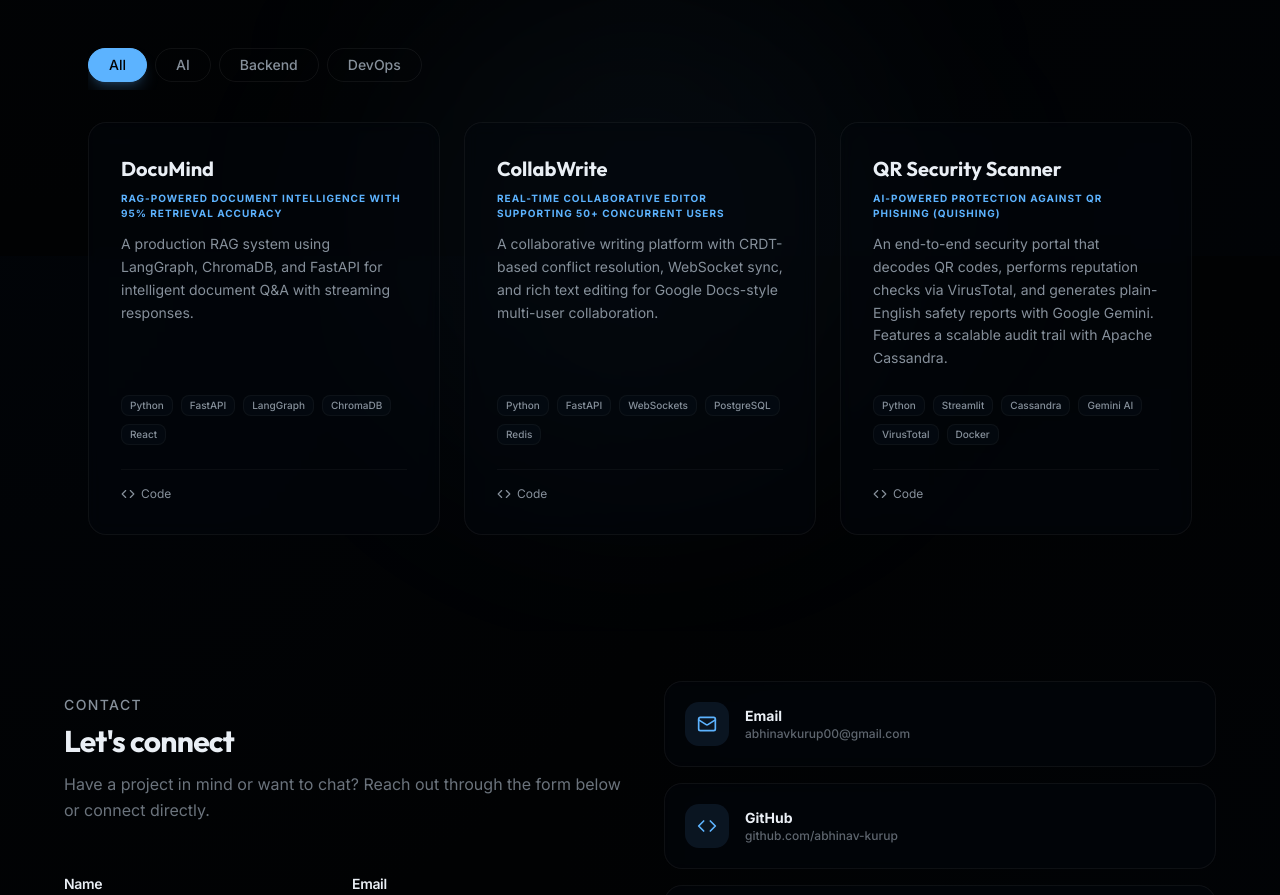
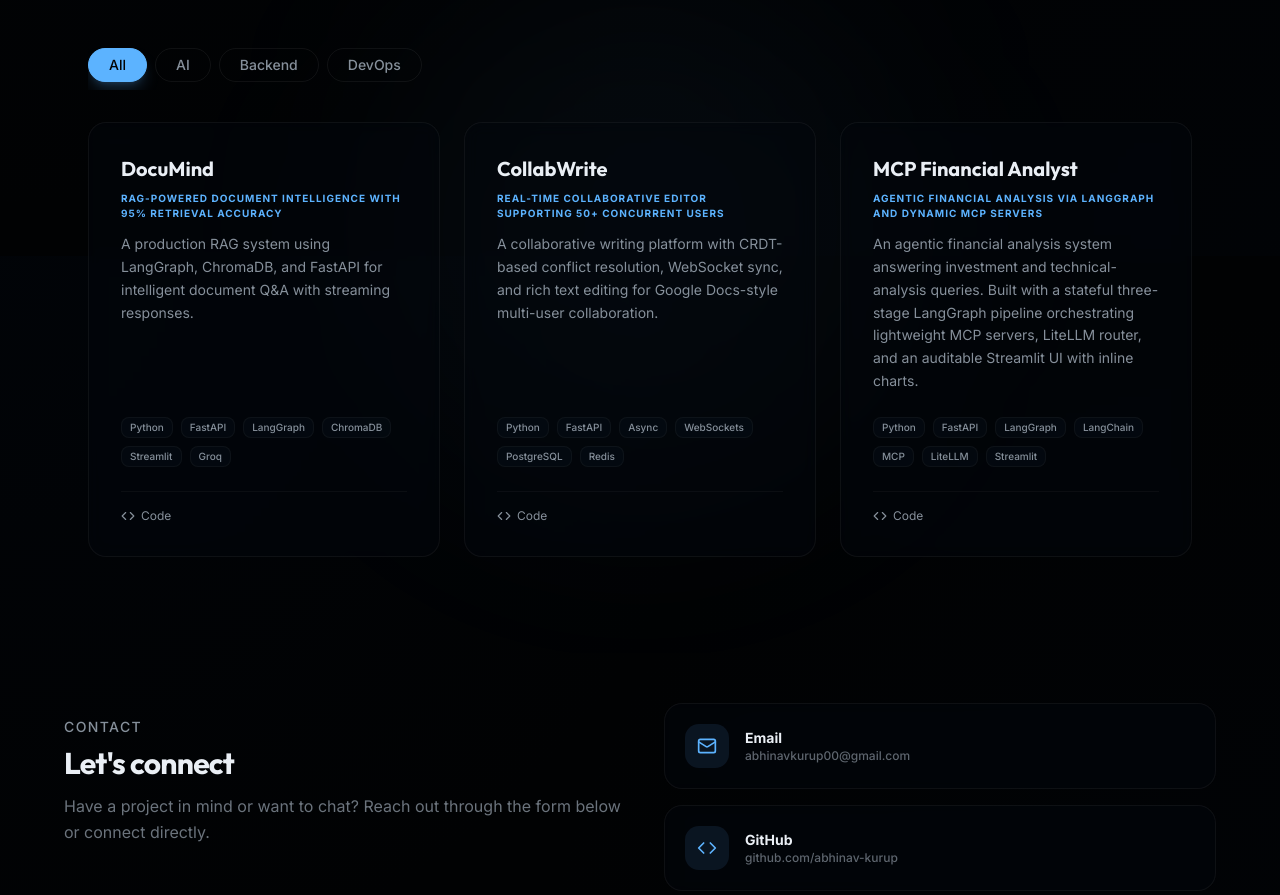
Before and after one commit to abhinav-kurup/Portfolio-frontend, a Next.js app: page / in a window 1280 px wide. Shown: the part 3744-4639 px from the top of the page. Built offline with nearby package versions, Linux system fonts and the light colour scheme; no server answers.

Commit message:
added new project

```diff
--- a/src/data/projects.ts
+++ b/src/data/projects.ts
@@ -7,7 +7,7 @@ export const projects: Project[] = [
     impact: "RAG-powered document intelligence with 95% retrieval accuracy",
     description:
       "A production RAG system using LangGraph, ChromaDB, and FastAPI for intelligent document Q&A with streaming responses.",
-    stack: ["Python", "FastAPI", "LangGraph", "ChromaDB", "React"],
+    stack: ["Python", "FastAPI", "LangGraph", "ChromaDB", "Streamlit", "Groq"],
     category: "AI",
     links: {
       github: "https://github.com/abhinav-kurup/Documind",
@@ -20,11 +20,23 @@ export const projects: Project[] = [
     impact: "Real-time collaborative editor supporting 50+ concurrent users",
     description:
       "A collaborative writing platform with CRDT-based conflict resolution, WebSocket sync, and rich text editing for Google Docs-style multi-user collaboration.",
-    stack: ["Python", "FastAPI", "WebSockets", "PostgreSQL", "Redis"],
+    stack: ["Python", "FastAPI", "Async","WebSockets", "PostgreSQL", "Redis"],
     category: "Backend",
     links: {
       github: "https://github.com/abhinav-kurup/CollabWrite",
       deepDive: "/projects/collabwrite",
+    },
+  },
+      {
+    id: "proj-8",
+    title: "MCP Financial Analyst",
+    impact: "Agentic financial analysis via LangGraph and dynamic MCP servers",
+    description:
+      "An agentic financial analysis system answering investment and technical-analysis queries. Built with a stateful three-stage LangGraph pipeline orchestrating lightweight MCP servers, LiteLLM router, and an auditable Streamlit UI with inline charts.",
+    stack: ["Python", "FastAPI", "LangGraph", "LangChain", "MCP", "LiteLLM", "Streamlit"],
+    category: "AI",
+    links: {
+      github: "https://github.com/abhinav-kurup/MCP-FinAnalytics",
     },
   },
   {
@@ -56,8 +68,8 @@ export const projects: Project[] = [
     title: "Portfolio Website",
     impact: "FastAPI-powered portfolio with integrated RAG agent",
     description:
-      "A static frontend layered over a robust backend AI service. Built with Next.js 15, integrating a custom FastAPI application for real-time, context-aware chatbot inference.",
-    stack: ["FastAPI", "Python", "Next.js", "TypeScript"],
+      "A robust backend AI service built with FastAPI providing real-time, context-aware chatbot inference, retrieval-augmented pipelines, streaming responses, and scalable vector storage for document context. The frontend is a static Next.js 15 site.",
+    stack: ["FastAPI", "Python","Gemini","SQLlite", "Next.js", "TypeScript"],
     category: "Backend",
     links: {
       github: "https://github.com/abhinav-kurup/Portfolio-backend",
@@ -85,6 +97,7 @@ export const projects: Project[] = [
       github: "https://github.com/abhinav-kurup/ibw-medbot",
     },
   },
+
 ];
 
 export const projectCategories = [
```
